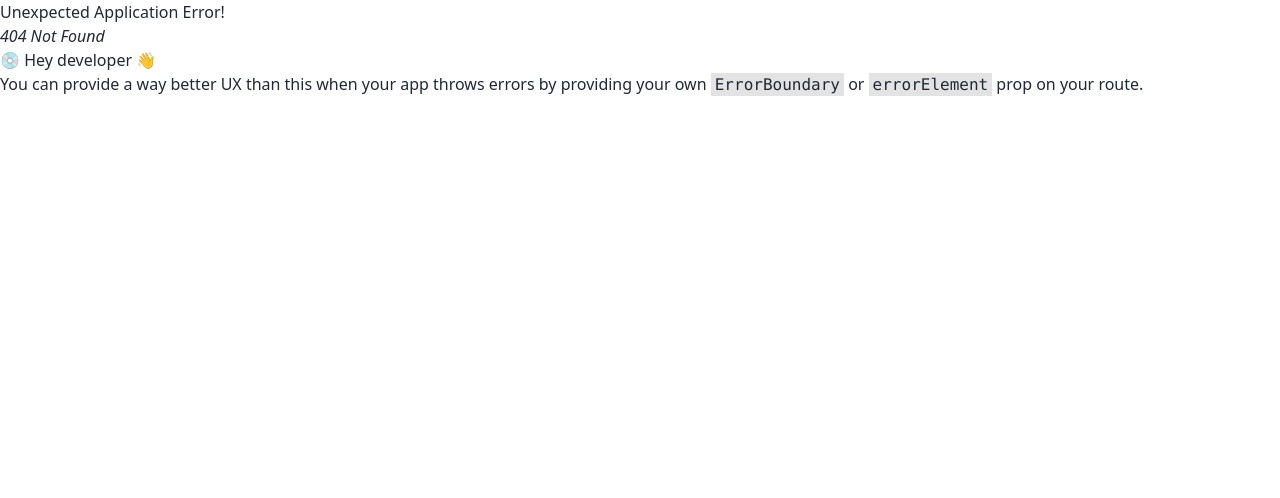
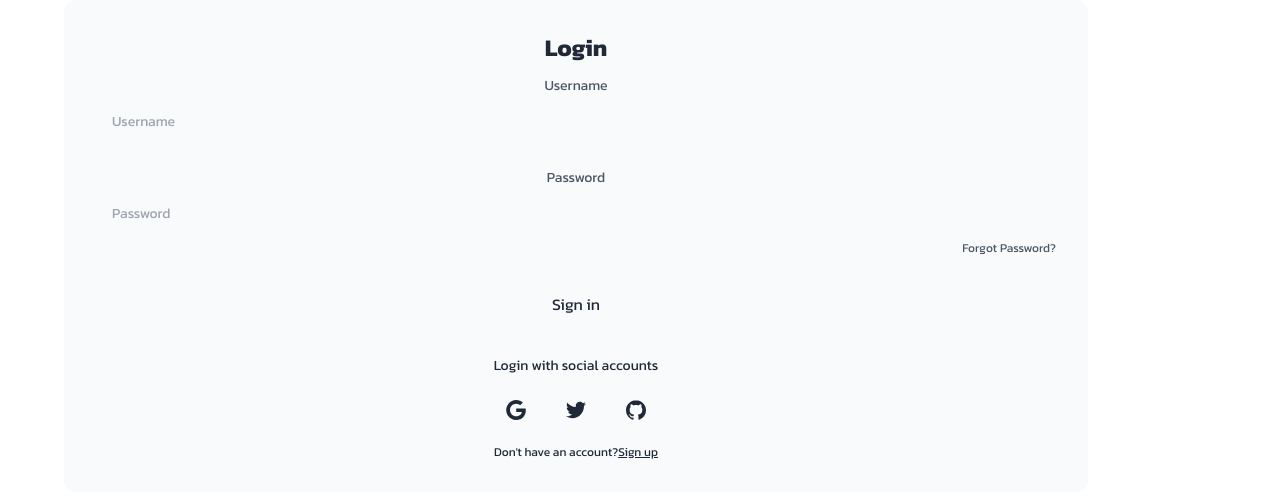
Before and after one commit to Bilshansakib/Property-Axis-Client, a React (Vite) app: page /login in a window 1280 px wide. Before the commit this address had no page. Shown: the top 498 px of the page. Built offline with nearby package versions, Linux system fonts and the light colour scheme; a web font is replaced by a local one.

Commit message:
Login page Added

```diff
--- a/src/components/NavBar/NavBar.jsx
+++ b/src/components/NavBar/NavBar.jsx
@@ -11,6 +11,9 @@
       </li>
       <li>
         <NavLink to="/">Home</NavLink>
+      </li>
+      <li>
+        <NavLink to="/login">Home</NavLink>
       </li>
     </>
   );
@@ -60,7 +63,7 @@
               />
             </div>
           </div>
-          <Link>
+          <Link to="/login">
             <button className="btn">Login</button>
           </Link>
         </div>
--- /dev/null
+++ b/src/pages/Login/Login.jsx
@@ -0,0 +1,91 @@
+const Login = () => {
+  return (
+    <div className="text-center">
+      <div className="w-full max-w-screen-lg p-8 space-y-3 rounded-xl bg-gray-50 text-gray-800">
+        <h1 className="text-2xl font-bold text-center">Login</h1>
+        <form noValidate="" action="" className="space-y-6">
+          <div className="space-y-1 text-sm">
+            <label htmlFor="username" className="block text-gray-600">
+              Username
+            </label>
+            <input
+              type="text"
+              name="username"
+              id="username"
+              placeholder="Username"
+              className="w-full px-4 py-3 rounded-md border-gray-300 bg-gray-50 text-gray-800 focus:border-violet-600"
+            />
+          </div>
+          <div className="space-y-1 text-sm">
+            <label htmlFor="password" className="block text-gray-600">
+              Password
+            </label>
+            <input
+              type="password"
+              name="password"
+              id="password"
+              placeholder="Password"
+              className="w-full px-4 py-3 rounded-md border-gray-300 bg-gray-50 text-gray-800 focus:dark:border-violet-600"
+            />
+            <div className="flex justify-end text-xs text-gray-600">
+              <a rel="noopener noreferrer" href="#">
+                Forgot Password?
+              </a>
+            </div>
+          </div>
+          <button className="block w-full p-3 text-center rounded-sm dark:text-gray-50 dark:bg-violet-600">
+            Sign in
+          </button>
+        </form>
+        <div className="flex items-center pt-4 space-x-1">
+          <div className="flex-1 h-px sm:w-16 dark:bg-gray-300"></div>
+          <p className="px-3 text-sm dark:text-gray-600">
+            Login with social accounts
+          </p>
+          <div className="flex-1 h-px sm:w-16 dark:bg-gray-300"></div>
+        </div>
+        <div className="flex justify-center space-x-4">
+          <button aria-label="Log in with Google" className="p-3 rounded-sm">
+            <svg
+              xmlns="http://www.w3.org/2000/svg"
+              viewBox="0 0 32 32"
+              className="w-5 h-5 fill-current"
+            >
+              <path d="M16.318 13.714v5.484h9.078c-0.37 2.354-2.745 6.901-9.078 6.901-5.458 0-9.917-4.521-9.917-10.099s4.458-10.099 9.917-10.099c3.109 0 5.193 1.318 6.38 2.464l4.339-4.182c-2.786-2.599-6.396-4.182-10.719-4.182-8.844 0-16 7.151-16 16s7.156 16 16 16c9.234 0 15.365-6.49 15.365-15.635 0-1.052-0.115-1.854-0.255-2.651z"></path>
+            </svg>
+          </button>
+          <button aria-label="Log in with Twitter" className="p-3 rounded-sm">
+            <svg
+              xmlns="http://www.w3.org/2000/svg"
+              viewBox="0 0 32 32"
+              className="w-5 h-5 fill-current"
+            >
+              <path d="M31.937 6.093c-1.177 0.516-2.437 0.871-3.765 1.032 1.355-0.813 2.391-2.099 2.885-3.631-1.271 0.74-2.677 1.276-4.172 1.579-1.192-1.276-2.896-2.079-4.787-2.079-3.625 0-6.563 2.937-6.563 6.557 0 0.521 0.063 1.021 0.172 1.495-5.453-0.255-10.287-2.875-13.52-6.833-0.568 0.964-0.891 2.084-0.891 3.303 0 2.281 1.161 4.281 2.916 5.457-1.073-0.031-2.083-0.328-2.968-0.817v0.079c0 3.181 2.26 5.833 5.26 6.437-0.547 0.145-1.131 0.229-1.724 0.229-0.421 0-0.823-0.041-1.224-0.115 0.844 2.604 3.26 4.5 6.14 4.557-2.239 1.755-5.077 2.801-8.135 2.801-0.521 0-1.041-0.025-1.563-0.088 2.917 1.86 6.36 2.948 10.079 2.948 12.067 0 18.661-9.995 18.661-18.651 0-0.276 0-0.557-0.021-0.839 1.287-0.917 2.401-2.079 3.281-3.396z"></path>
+            </svg>
+          </button>
+          <button aria-label="Log in with GitHub" className="p-3 rounded-sm">
+            <svg
+              xmlns="http://www.w3.org/2000/svg"
+              viewBox="0 0 32 32"
+              className="w-5 h-5 fill-current"
+            >
+              <path d="M16 0.396c-8.839 0-16 7.167-16 16 0 7.073 4.584 13.068 10.937 15.183 0.803 0.151 1.093-0.344 1.093-0.772 0-0.38-0.009-1.385-0.015-2.719-4.453 0.964-5.391-2.151-5.391-2.151-0.729-1.844-1.781-2.339-1.781-2.339-1.448-0.989 0.115-0.968 0.115-0.968 1.604 0.109 2.448 1.645 2.448 1.645 1.427 2.448 3.744 1.74 4.661 1.328 0.14-1.031 0.557-1.74 1.011-2.135-3.552-0.401-7.287-1.776-7.287-7.907 0-1.751 0.62-3.177 1.645-4.297-0.177-0.401-0.719-2.031 0.141-4.235 0 0 1.339-0.427 4.4 1.641 1.281-0.355 2.641-0.532 4-0.541 1.36 0.009 2.719 0.187 4 0.541 3.043-2.068 4.381-1.641 4.381-1.641 0.859 2.204 0.317 3.833 0.161 4.235 1.015 1.12 1.635 2.547 1.635 4.297 0 6.145-3.74 7.5-7.296 7.891 0.556 0.479 1.077 1.464 1.077 2.959 0 2.14-0.020 3.864-0.020 4.385 0 0.416 0.28 0.916 1.104 0.755 6.4-2.093 10.979-8.093 10.979-15.156 0-8.833-7.161-16-16-16z"></path>
+            </svg>
+          </button>
+        </div>
+        <p className="text-xs text-center sm:px-6 dark:text-gray-600">
+          Don't have an account?
+          <a
+            rel="noopener noreferrer"
+            href="#"
+            className="underline dark:text-gray-800"
+          >
+            Sign up
+          </a>
+        </p>
+      </div>
+    </div>
+  );
+};
+
+export default Login;
--- a/src/routes/Routes.jsx
+++ b/src/routes/Routes.jsx
@@ -1,6 +1,7 @@
 import { createBrowserRouter } from "react-router-dom";
 import Root from "../layouts/Root";
 import Home from "../pages/Home/Home";
+import Login from "../pages/Login/Login";
 
 const router = createBrowserRouter([
   {
@@ -11,6 +12,10 @@
         path: "/",
         element: <Home></Home>,
       },
+      {
+        path: "/login",
+        element: <Login></Login>,
+      },
     ],
   },
 ]);
```
